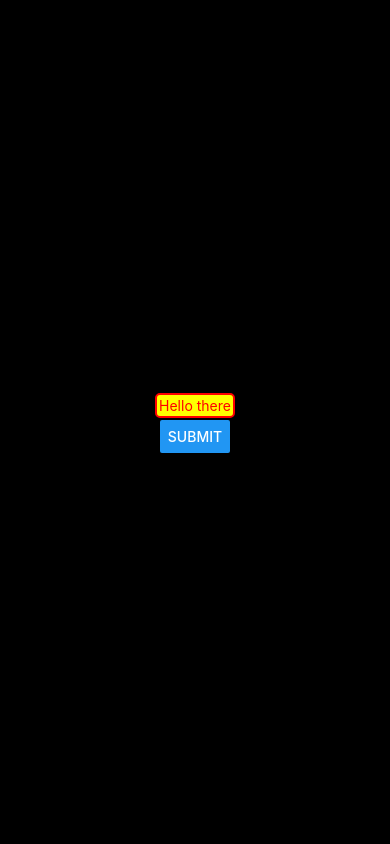
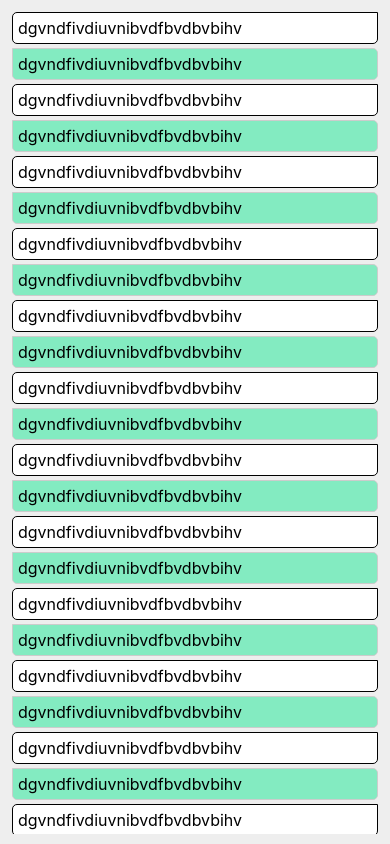
Before and after one commit to rohitdas13595/ReactNativeApp, a React Native app: screen / in a window 390 px wide. Built offline with nearby package versions, Linux system fonts and the light colour scheme.

Commit message:
chat app  basic design

```diff
--- a/App.js
+++ b/App.js
@@ -1,36 +1,255 @@
 import { StatusBar } from 'expo-status-bar';
-import { StyleSheet, Text, View, Button } from 'react-native';
+import { StyleSheet, Text, View, Button, Pressable, ScrollView } from 'react-native';
+import { useState, useRef, useEffect } from 'react';
+//import Counter from './Counter';
+export default function App() {
+  let chat = [
+    {
+      chat: 'dgvndfivdiuvnibvdfbvdbvbihv',
+      sender: 1,
+      receiver: 2
+    },
+    {
+      chat: 'dgvndfivdiuvnibvdfbvdbvbihv',
+      sender: 2,
+      receiver: 1
+    },
+    {
+      chat: 'dgvndfivdiuvnibvdfbvdbvbihv',
+      sender: 1,
+      receiver: 2
+    },
+    {
+      chat: 'dgvndfivdiuvnibvdfbvdbvbihv',
+      sender: 2,
+      receiver: 1
+    },
+    {
+      chat: 'dgvndfivdiuvnibvdfbvdbvbihv',
+      sender: 1,
+      receiver: 2
+    },
+    {
+      chat: 'dgvndfivdiuvnibvdfbvdbvbihv',
+      sender: 2,
+      receiver: 1
+    },
+    {
+      chat: 'dgvndfivdiuvnibvdfbvdbvbihv',
+      sender: 1,
+      receiver: 2
+    },
+    {
+      chat: 'dgvndfivdiuvnibvdfbvdbvbihv',
+      sender: 2,
+      receiver: 1
+    },
+    {
+      chat: 'dgvndfivdiuvnibvdfbvdbvbihv',
+      sender: 1,
+      receiver: 2
+    },
+    {
+      chat: 'dgvndfivdiuvnibvdfbvdbvbihv',
+      sender: 2,
+      receiver: 1
+    },
+    {
+      chat: 'dgvndfivdiuvnibvdfbvdbvbihv',
+      sender: 1,
+      receiver: 2
+    },
+    {
+      chat: 'dgvndfivdiuvnibvdfbvdbvbihv',
+      sender: 2,
+      receiver: 1
+    },
+    {
+      chat: 'dgvndfivdiuvnibvdfbvdbvbihv',
+      sender: 1,
+      receiver: 2
+    },
+    {
+      chat: 'dgvndfivdiuvnibvdfbvdbvbihv',
+      sender: 2,
+      receiver: 1
+    },
+    {
+      chat: 'dgvndfivdiuvnibvdfbvdbvbihv',
+      sender: 1,
+      receiver: 2
+    },
+    {
+      chat: 'dgvndfivdiuvnibvdfbvdbvbihv',
+      sender: 2,
+      receiver: 1
+    },
+    {
+      chat: 'dgvndfivdiuvnibvdfbvdbvbihv',
+      sender: 1,
+      receiver: 2
+    },
+    {
+      chat: 'dgvndfivdiuvnibvdfbvdbvbihv',
+      sender: 2,
+      receiver: 1
+    },
+    {
+      chat: 'dgvndfivdiuvnibvdfbvdbvbihv',
+      sender: 1,
+      receiver: 2
+    },
+    {
+      chat: 'dgvndfivdiuvnibvdfbvdbvbihv',
+      sender: 2,
+      receiver: 1
+    },
+    {
+      chat: 'dgvndfivdiuvnibvdfbvdbvbihv',
+      sender: 1,
+      receiver: 2
+    },
+    {
+      chat: 'dgvndfivdiuvnibvdfbvdbvbihv',
+      sender: 2,
+      receiver: 1
+    },
+    {
+      chat: 'dgvndfivdiuvnibvdfbvdbvbihv',
+      sender: 1,
+      receiver: 2
+    },
+    {
+      chat: 'dgvndfivdiuvnibvdfbvdbvbihv',
+      sender: 2,
+      receiver: 1
+    },
+    {
+      chat: 'dgvndfivdiuvnibvdfbvdbvbihv',
+      sender: 1,
+      receiver: 2
+    },
+    {
+      chat: 'dgvndfivdiuvnibvdfbvdbvbihv',
+      sender: 2,
+      receiver: 1
+    },
+    {
+      chat: 'dgvndfivdiuvnibvdfbvdbvbihv',
+      sender: 1,
+      receiver: 2
+    },
+    {
+      chat: 'dgvndfivdiuvnibvdfbvdbvbihv',
+      sender: 2,
+      receiver: 1
+    },
+    {
+      chat: 'dgvndfivdiuvnibvdfbvdbvbihv',
+      sender: 1,
+      receiver: 2
+    },
+    {
+      chat: 'dgvndfivdiuvnibvdfbvdbvbihv',
+      sender: 2,
+      receiver: 1
+    },
+    {
+      chat: 'dgvndfivdiuvnibvdfbvdbvbihv',
+      sender: 1,
+      receiver: 2
+    },
+    {
+      chat: 'dgvndfivdiuvnibvdfbvdbvbihv',
+      sender: 2,
+      receiver: 1
+    },
 
-export default function App() {
+    {
+      chat: 'dgvndfivdiuvnibvdfbvdbvbihv',
+      sender: 1,
+      receiver: 2
+    },
+    {
+      chat: 'dgvndfivdiuvnibvdfbvdbvbihv',
+      sender: 2,
+      receiver: 1
+    },
+    {
+      chat: 'dgvndfivdiuvnibvdfbvdbvbihv',
+      sender: 1,
+      receiver: 2
+    },
+    {
+      chat: 'dgvndfivdiuvnibvdfbvdbvbihv',
+      sender: 2,
+      receiver: 1
+    },
+  ]
+
+
   return (
     <View style={styles.container}>
-      <Text style={styles.text}>Hello there</Text>
-      <Button style={styles.button} title='submit' >
-      </Button>
+      <ScrollView>
+        {chat.map(i => {
+          return (
+            <View  key ={Math.random()} style = {i.sender == 1?styles.chatbox : styles.chatbox1}>
+              <Text style={i.sender == 1 ?styles.text : styles.text1} key={Math.random()}>{i.chat}</Text>
+            </View>
+          );
+        })}
+      </ScrollView>
     </View>
   );
 }
 
 const styles = StyleSheet.create({
   container: {
-    flex: 1,
-    backgroundColor: '#000',
-    alignItems: 'center',
-    justifyContent: 'center',
+    flex:1,
+    backgroundColor: '#eee',
+    padding: 10,
+    justifyContent: "center"
+  },
+  chatbox:{
+    alignContent: "center",
+    alignItems: "left",
+  },
+  chatbox1:{
+    alignContent: "space-around",
+    alignItems: "right",
+
+
   },
   text: {
-    color: 'red',
-    backgroundColor: "yellow",
-    borderWidth: 2,
-    padding: 2,
-    borderColor: 'red',
-    borderRadius: 5,
+    color: 'black',
+    backgroundColor: "white",
+    borderWidth: 1,
+    padding: 5,
+    borderColor: '#6564hg',
+    borderBottomRightRadius:5,
+    borderBottomLeftRadius:5,
+    borderTopLeftRadius:5,
     margin: 2,
+    fontSize: 16
+  },
+  text1: {
+    color: 'black',
+    backgroundColor: "#83ebc1",
+    borderWidth: 1,
+    padding: 5,
+    borderColor: '#ccc',
+    borderBottomRightRadius:5,
+    borderBottomLeftRadius:5,
+    borderTopRightRadius:5,
+    margin: 2,
+    fontSize: 16,
   },
   button: {
-    borderWidth: 1,
+    borderWidth: 2,
     borderColor: "white",
     borderRadius: 15,
-    backgroundColor: "yellow"
+    backgroundColor: "blue",
+    margin: 10,
+    padding: 10
   }
 });
--- /dev/null
+++ b/Counter.js
@@ -0,0 +1,44 @@
+import React from 'react'
+import { View , Text, StyleSheet} from 'react-native';;
+import { useState } from 'react';
+
+const Counter = (props) => {
+    const [count, setCount] = useState(0);
+    setInterval(()=>{
+
+    },1000)
+
+  return (
+    <View>
+        <Text style = {styles.text}>
+            {props.count}
+        </Text>
+    </View>
+  )
+}
+
+const styles = StyleSheet.create({
+    container: {
+      flex: 1,
+      backgroundColor: '#000',
+      alignItems: 'center',
+      justifyContent: 'center',
+    },
+    text: {
+      color: 'red',
+      backgroundColor: "yellow",
+      borderWidth: 2,
+      padding: 2,
+      borderColor: 'red',
+      borderRadius: 5,
+      margin: 2,
+    },
+    button: {
+      borderWidth: 1,
+      borderColor: "white",
+      borderRadius: 15,
+      backgroundColor: "yellow"
+    }
+  });
+
+export default Counter
```
